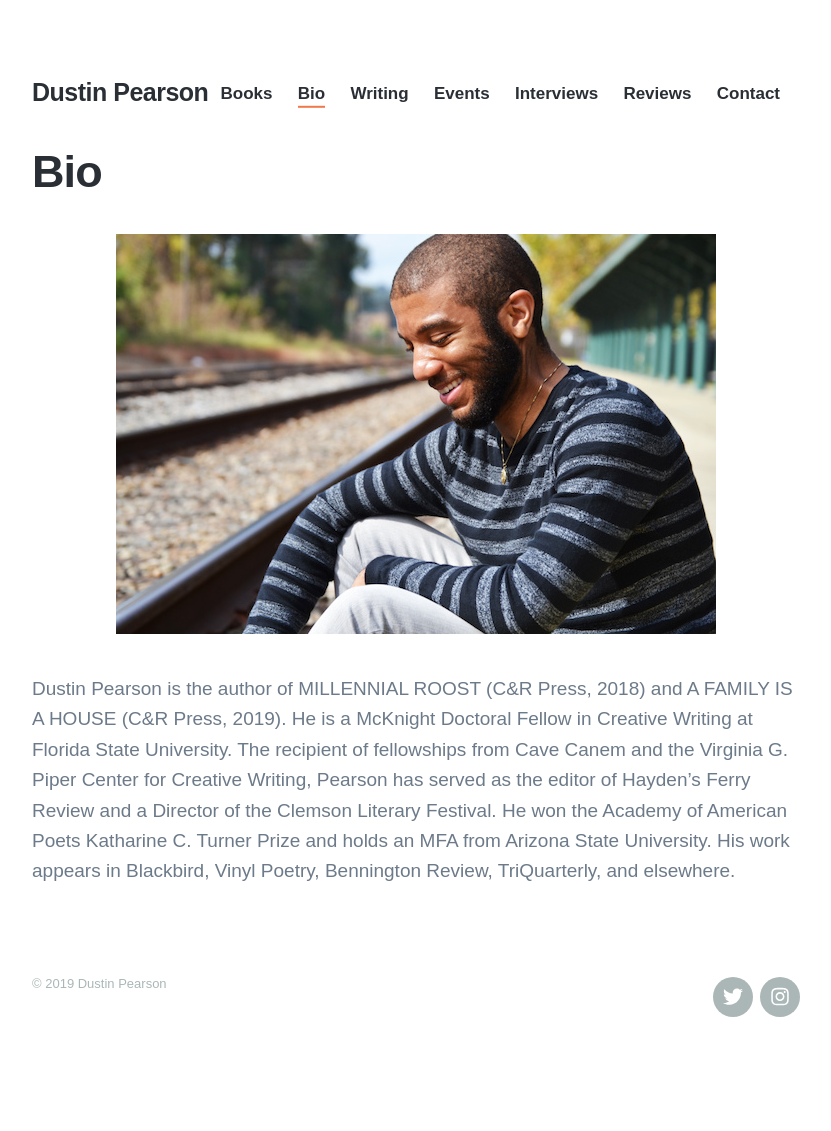
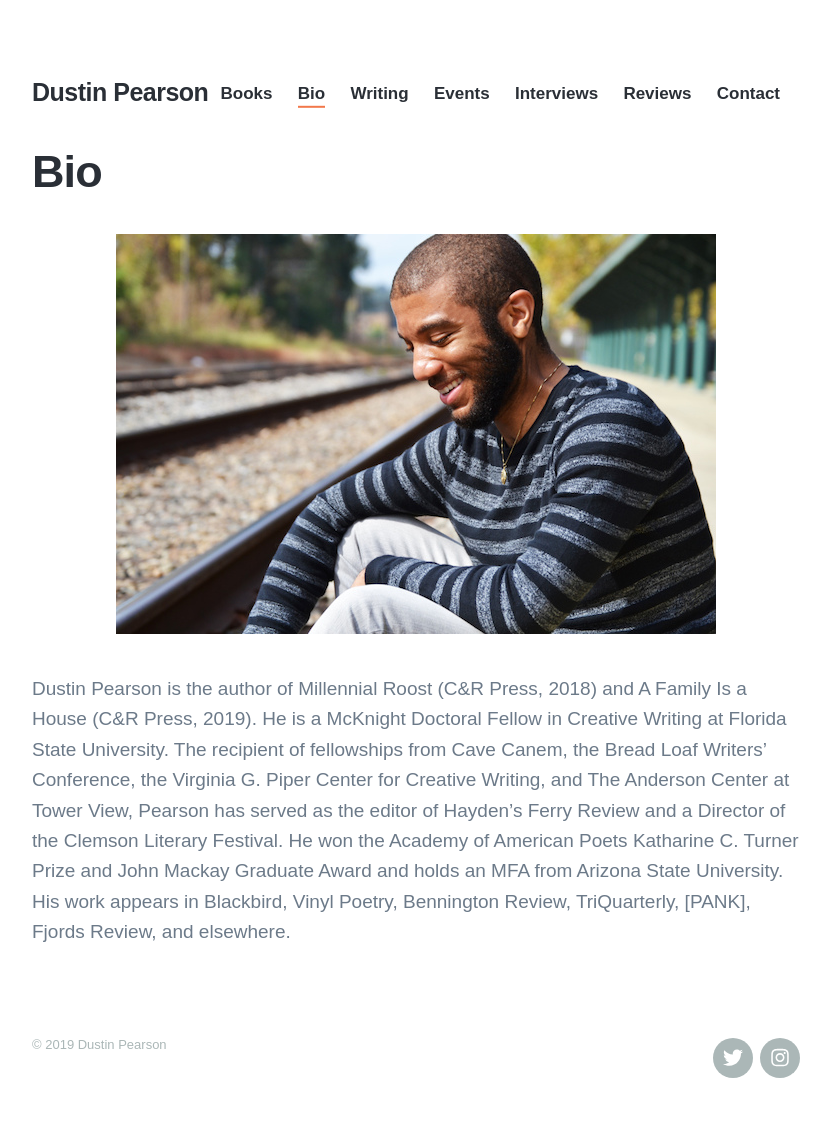
Before and after one commit to strikhar/dustinkpearson, a Jekyll site: the page built from _pages/bio.md, in a window 1280 px wide. Shown: the whole page, without its empty margins (224-1055 px from the left). Built offline with Jekyll 4.4.1, drawn with Linux system fonts in a browser that asks for light colours; nearby versions of some CDN libraries; some web fonts are replaced; before the commit the page ends 1070 px from its top, so only the background shows below that.

Commit message:
Update bio.md

```diff
--- a/_pages/bio.md
+++ b/_pages/bio.md
@@ -6,4 +6,4 @@
 
 ![]({{site.baseurl}}/images/dustin.jpg)
 
-Dustin Pearson is the author of MILLENNIAL ROOST (C&R Press, 2018) and A FAMILY IS A HOUSE (C&R Press, 2019). He is a McKnight Doctoral Fellow in Creative Writing at Florida State University. The recipient of fellowships from Cave Canem and the Virginia G. Piper Center for Creative Writing, Pearson has served as the editor of Hayden’s Ferry Review and a Director of the Clemson Literary Festival. He won the Academy of American Poets Katharine C. Turner Prize and holds an MFA from Arizona State University. His work appears in Blackbird, Vinyl Poetry, Bennington Review, TriQuarterly, and elsewhere.
+Dustin Pearson is the author of Millennial Roost (C&R Press, 2018) and A Family Is a House (C&R Press, 2019). He is a McKnight Doctoral Fellow in Creative Writing at Florida State University. The recipient of fellowships from Cave Canem, the Bread Loaf Writers' Conference, the Virginia G. Piper Center for Creative Writing, and The Anderson Center at Tower View, Pearson has served as the editor of Hayden’s Ferry Review and a Director of the Clemson Literary Festival. He won the Academy of American Poets Katharine C. Turner Prize and John Mackay Graduate Award and holds an MFA from Arizona State University. His work appears in Blackbird, Vinyl Poetry, Bennington Review, TriQuarterly, [PANK], Fjords Review, and elsewhere.
```
